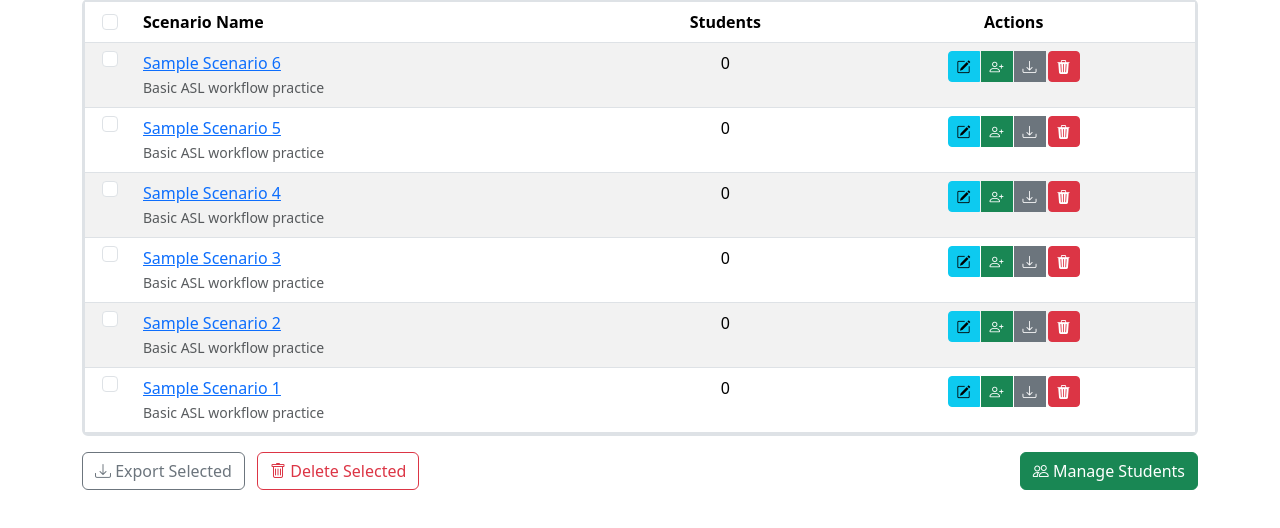
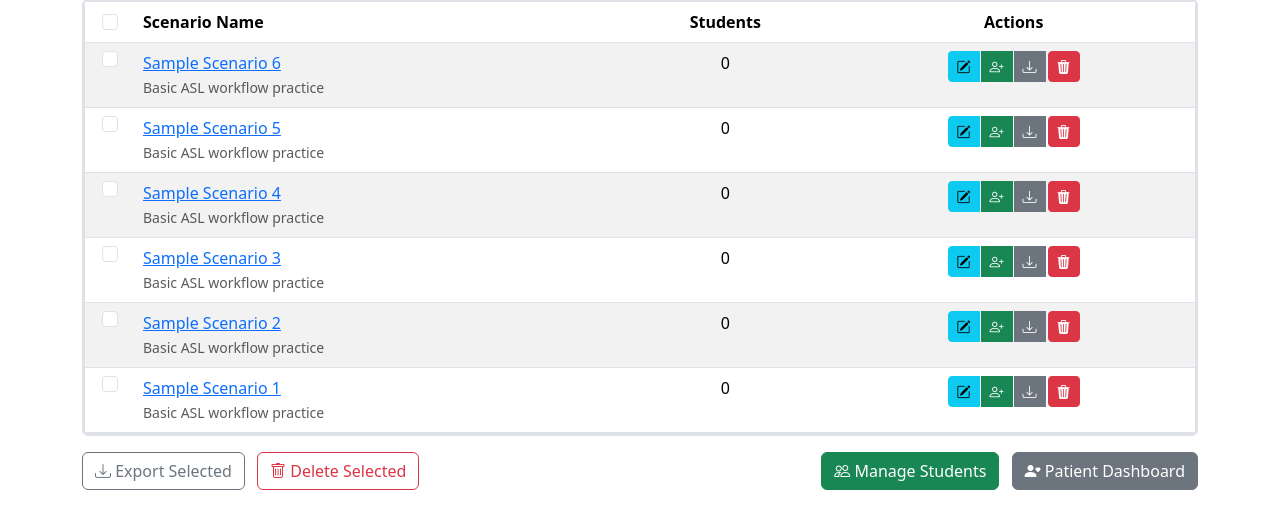
Before and after one commit to samo-e/ProfComp---Digital-Prescriptions-via-tokens, a Flask app: page /teacher/dashboard in a window 1280 px wide. Shown: the part 470-998 px from the top of the page. Run offline with Flask 3, Linux system fonts and the light colour scheme; a user stored in the database is signed in.

Commit message:
Added a patient dashboard button under teacher dashboard

```diff
--- a/flaskr/website/templates/views/teacher_dash.html
+++ b/flaskr/website/templates/views/teacher_dash.html
@@ -157,9 +157,12 @@
                 </button>
             </div>
             <div>
-                <button class="btn btn-success">
+                <button class="btn btn-success me-2">
                     <i class="bi bi-people"></i> Manage Students
                 </button>
+                <a href="{{ url_for('views.patient_dashboard') }}" class="btn btn-secondary">
+                    <i class="bi bi-person-heart"></i> Patient Dashboard
+                </a>
             </div>
         </div>
     </div>
```
Also changed, not shown: flaskr/instance/asl_simulation.db.
